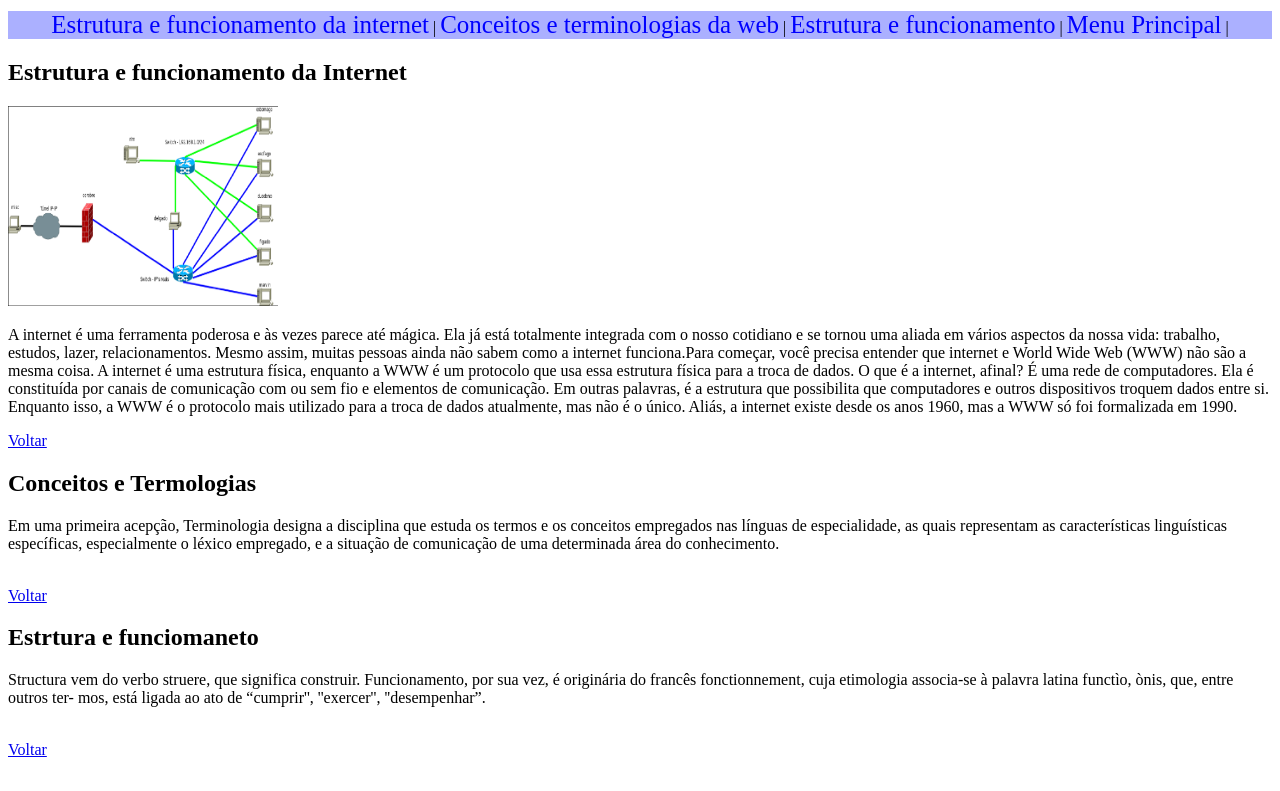
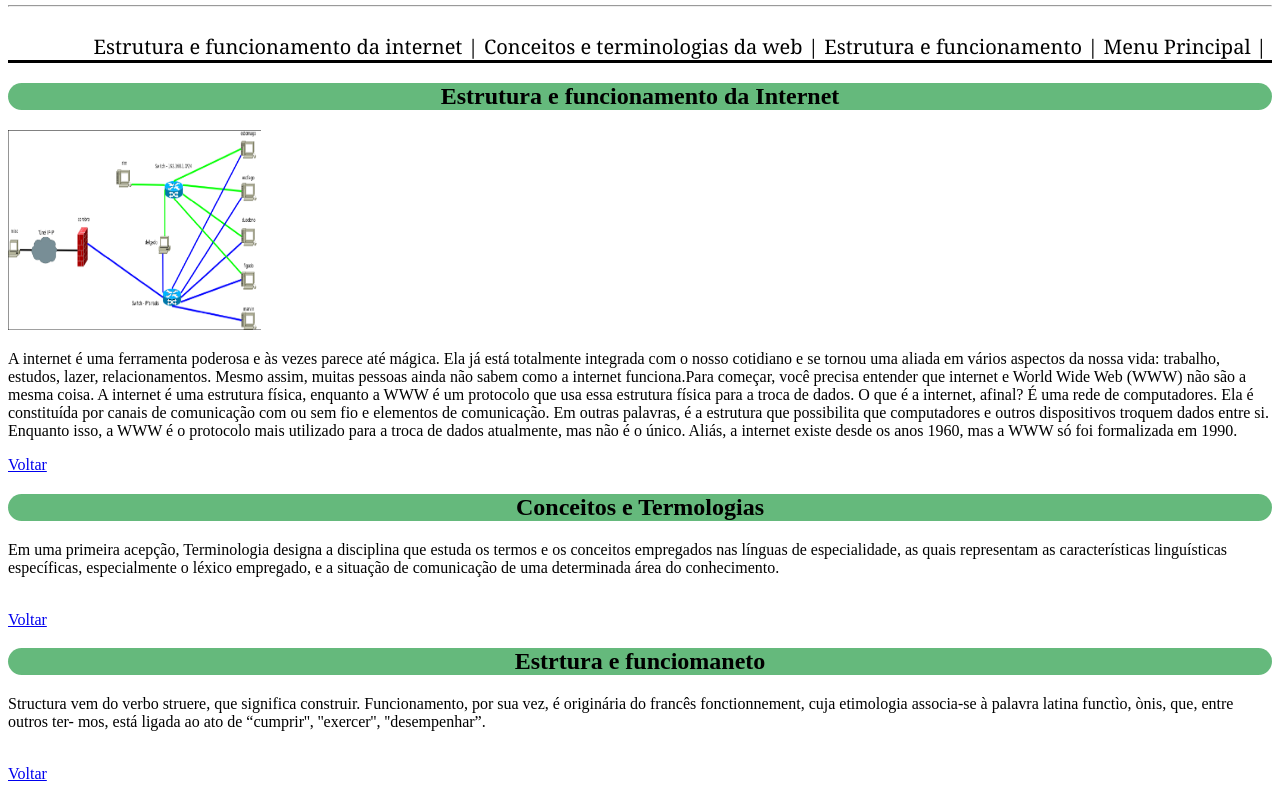
Before and after one commit to vinicius1532/projeto3, a plain HTML site: page web.html in a window 1280 px wide. Shown: the part 97-888 px from the top of the page. Before the commit the page ends 864 px from the top, so only its background shows below. Drawn offline with Linux system fonts and the light colour scheme.

Commit message:
projeto 3 versão 3
subindo com a versão 3

```diff
--- a/css/estilo.css
+++ b/css/estilo.css
@@ -1,3 +1,8 @@
+
+
+
+
+
 body {
   background-color: rgba(255, 255, 255, 0.384);
 }
@@ -5,7 +10,7 @@ body {
 #meu_menu {
   text-align: right;
   /* padding margem interna */
-  padding-right: 25px;
+  padding-right: 5px;
   /* colocando borda inferior */
   border-bottom: solid;
   /* tamanho da fonte menu */
@@ -65,7 +70,3 @@ img{
     background-color: rgba(8, 143, 44, 0.621) ;
     border-radius: 20px;
 }
-
-.rodape{
-
-}
--- a/web.html
+++ b/web.html
@@ -5,40 +5,28 @@
     <meta http-equiv="X-UA-Compatible" content="IE=edge" />
     <meta name="viewport" content="width=device-width, initial-scale=1.0" />
     <title>Web</title>
+    <link rel="stylesheet" href="css/estilo.css" />
   </head>
   <body>
-    <h1>Web</h1>
+    <div class="titulo">
+      <h1>Web</h1>
+    </div>
     <hr />
     <br />
-    <div align="center" style="background-color: rgba(0, 17, 255, 0.329)">
-      <a
-        href="#estruturaefuncionamentodainternet"
-        style="text-decoration: none; font-size: 25px; color: blue"
-        >Estrutura e funcionamento da internet</a
-      >
+    <div id="meu_menu">
+      <a href="#estruturaefuncionamentodainternet"
+        >Estrutura e funcionamento da internet</a>
       |
-      <a
-        href="#conceitosetermologias"
-        style="text-decoration: none; font-size: 25px; color: blue"
-        >Conceitos e terminologias da web</a
-      >
+      <a href="#conceitosetermologias">Conceitos e terminologias da web</a>
       |
-      <a
-        href="#estruturaefuncionamento"
-        style="text-decoration: none; font-size: 25px; color: blue"
-        >Estrutura e funcionamento</a
-      >
+      <a href="#estruturaefuncionamento">Estrutura e funcionamento</a>
       |
-      <a
-        href="index.html"
-        style="text-decoration: none; font-size: 25px; color: blue"
-        >Menu Principal</a
-      >
+      <a href="index.html">Menu Principal</a>
       |
     </div>
     <section>
       <article id="estruturaefunciomanetodainternet">
-        <h2>Estrutura e funcionamento da Internet</h2>
+        <h2 class="titulo_col">Estrutura e funcionamento da Internet</h2>
         <img
           src="img/estruturadaintenet.png"
           alt="exeplo img estrutra da internet"
@@ -67,7 +55,7 @@
 
     <section>
       <article is="conceitosetermologias">
-        <h2>Conceitos e Termologias</h2>
+        <h2 class="titulo_col">Conceitos e Termologias</h2>
         <p>
           Em uma primeira acepção, Terminologia designa a disciplina que estuda
           os termos e os conceitos empregados nas línguas de especialidade, as
@@ -82,7 +70,7 @@
 
     <section>
       <article id="estruturaefuncionamento">
-        <h2>Estrtura e funciomaneto</h2>
+        <h2 class="titulo_col">Estrtura e funciomaneto</h2>
         <p>
           Structura vem do verbo struere, que significa construir.
           Funcionamento, por sua vez, é originária do francês fonctionnement,
```
Also changed, not shown: hardware.html (+11 -10 lines), index.html (+1 -0 lines), software.html (+10 -7 lines).
